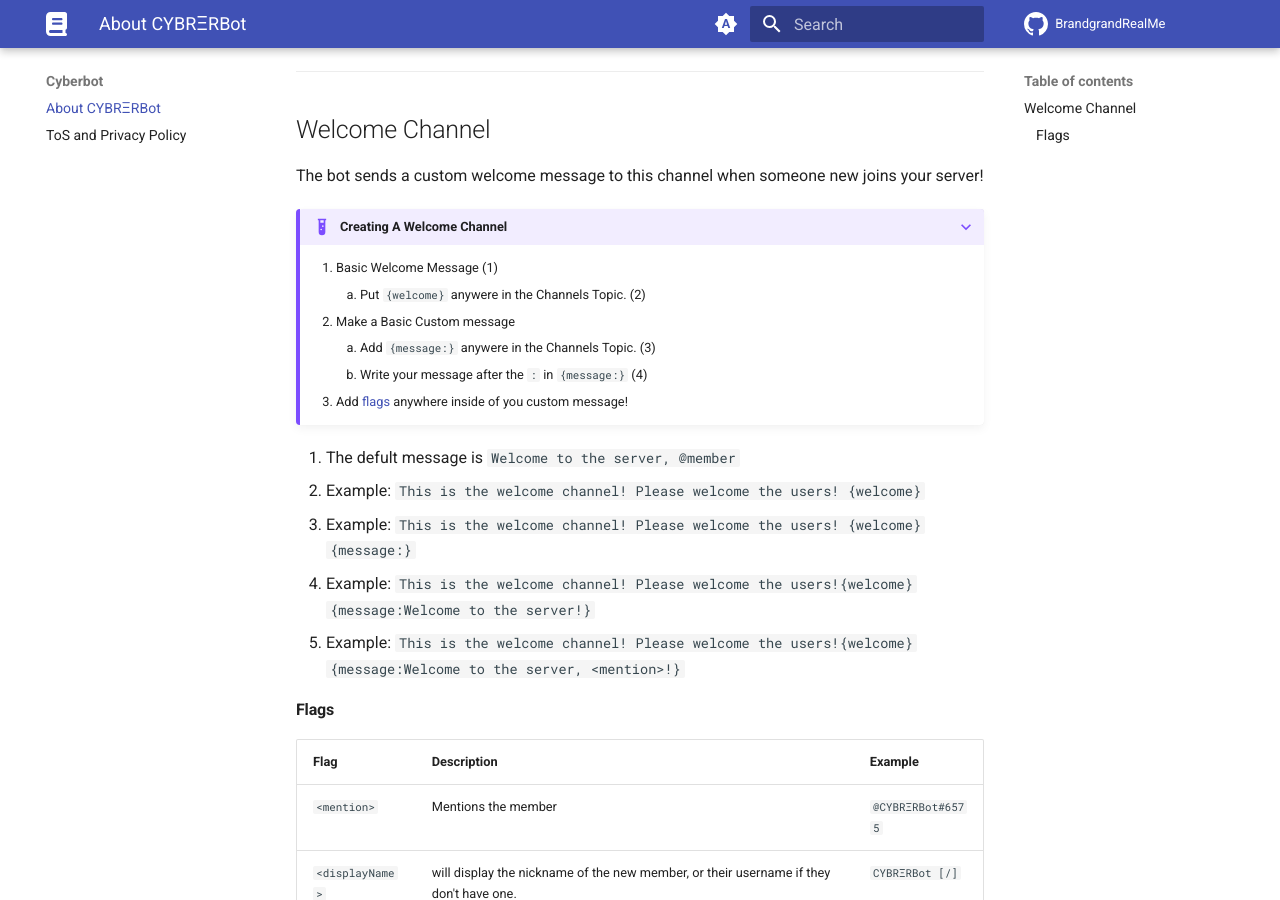
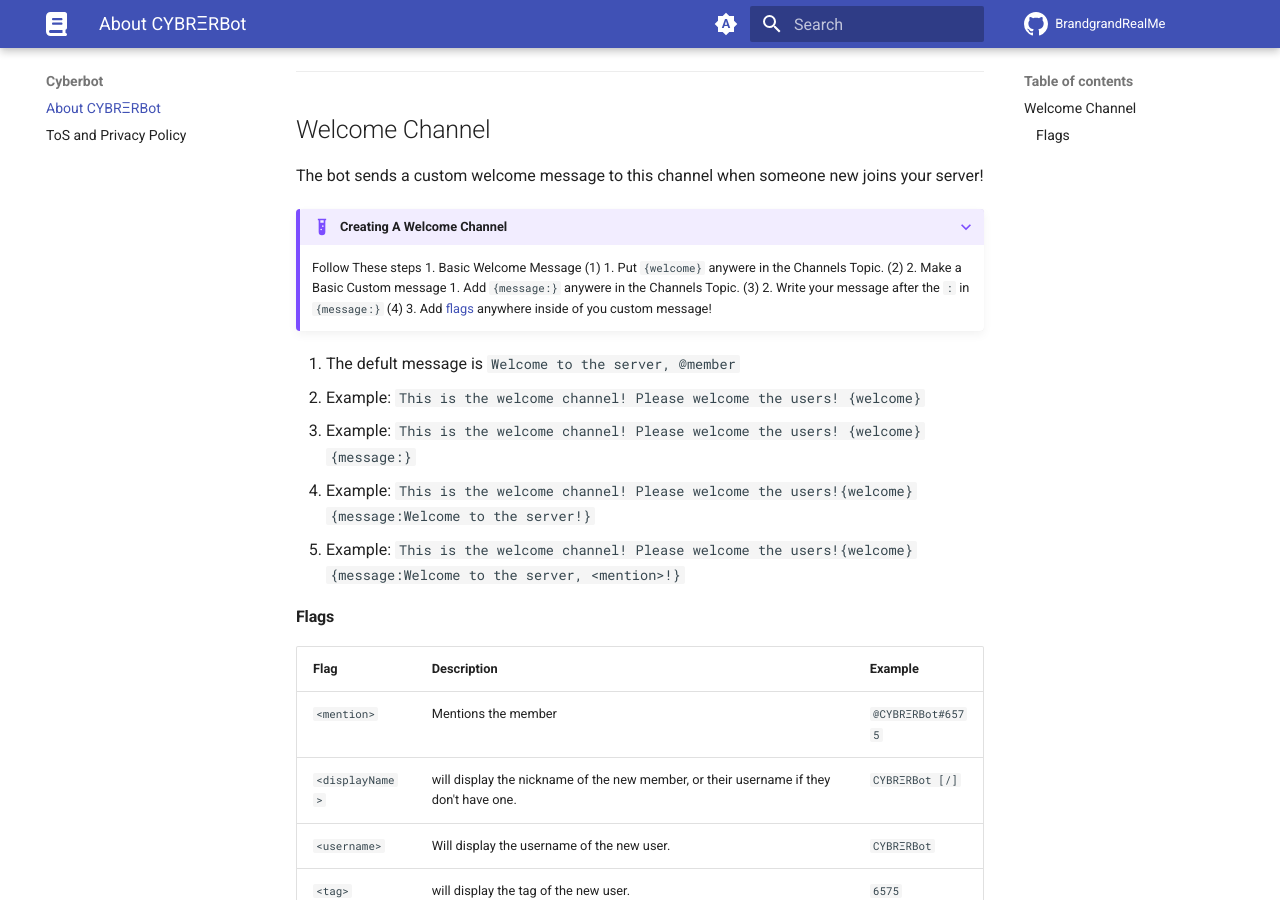
Before and after one commit to BrandgrandRealMe/BrandgrandRealMe.github.io, an MkDocs documentation site: the page built from docs/cyberbot/about.md, in a window 1280 px wide and 900 px high, scrolled down 300 px. Built offline with MkDocs 1.6.1 and Material for MkDocs 9.7.7, drawn with Linux system fonts in a browser that asks for light colours.

Commit message:
Update about.md

```diff
--- a/docs/cyberbot/about.md
+++ b/docs/cyberbot/about.md
@@ -20,6 +20,7 @@
 The bot sends a custom welcome message to this channel when someone new joins your server!
 
 ???+ note example "Creating A Welcome Channel"
+      Follow These steps
       1. Basic Welcome Message (1)
         1. Put `{welcome}` anywere in the Channels Topic. (2)
       2. Make a Basic Custom message
@@ -27,11 +28,11 @@
         2. Write your message after the `:` in `{message:}` (4)
       3. Add [flags] anywhere inside of you custom message!
 
-1.  The defult message is `Welcome to the server, @member`
-2.  Example: `This is the welcome channel! Please welcome the users! {welcome}`
-3.  Example: `This is the welcome channel! Please welcome the users! {welcome} {message:}`
-4.  Example: `This is the welcome channel! Please welcome the users!{welcome} {message:Welcome to the server!}`
-5.  Example: `This is the welcome channel! Please welcome the users!{welcome} {message:Welcome to the server, <mention>!}`
+1. The defult message is `Welcome to the server, @member`
+2. Example: `This is the welcome channel! Please welcome the users! {welcome}`
+3. Example: `This is the welcome channel! Please welcome the users! {welcome} {message:}`
+4. Example: `This is the welcome channel! Please welcome the users!{welcome} {message:Welcome to the server!}`
+5. Example: `This is the welcome channel! Please welcome the users!{welcome} {message:Welcome to the server, <mention>!}`
 
 
 #### Flags
```
